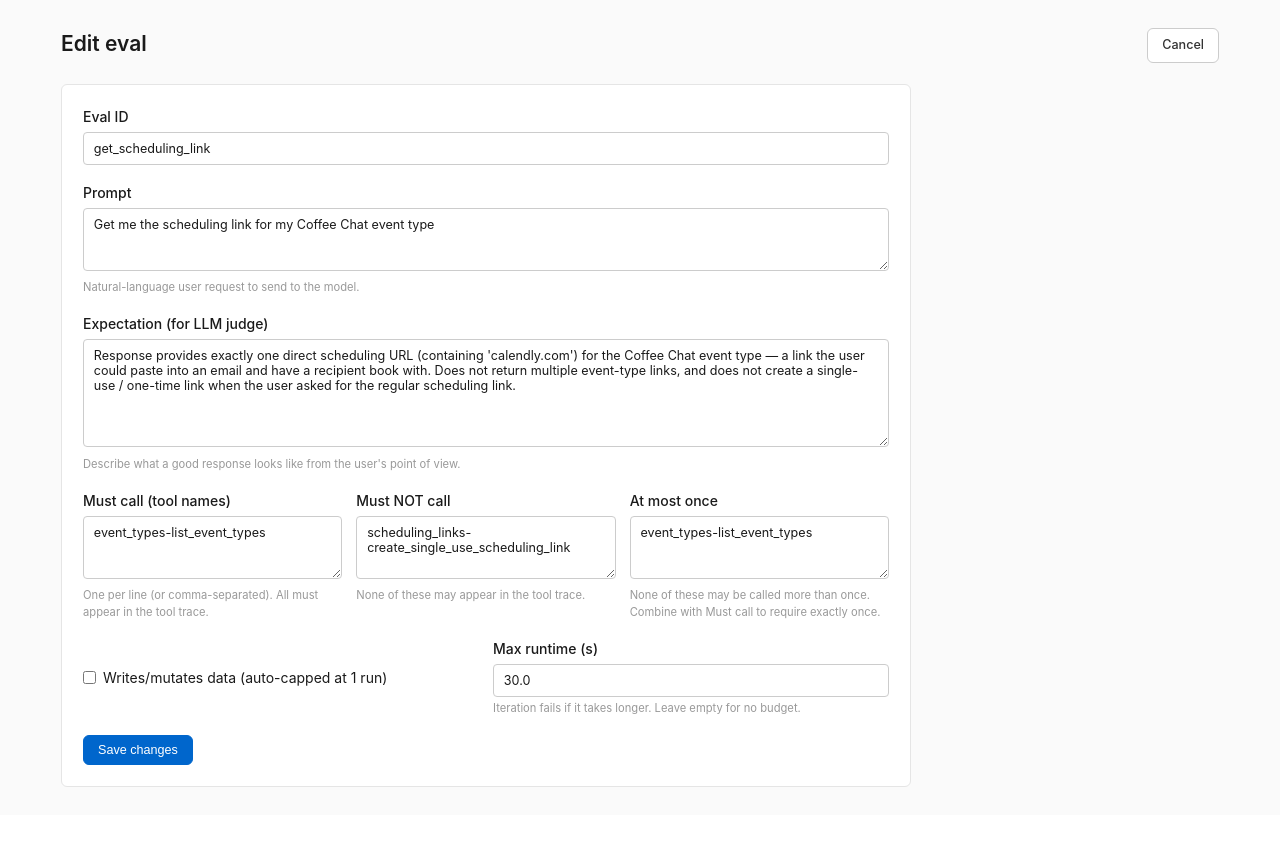
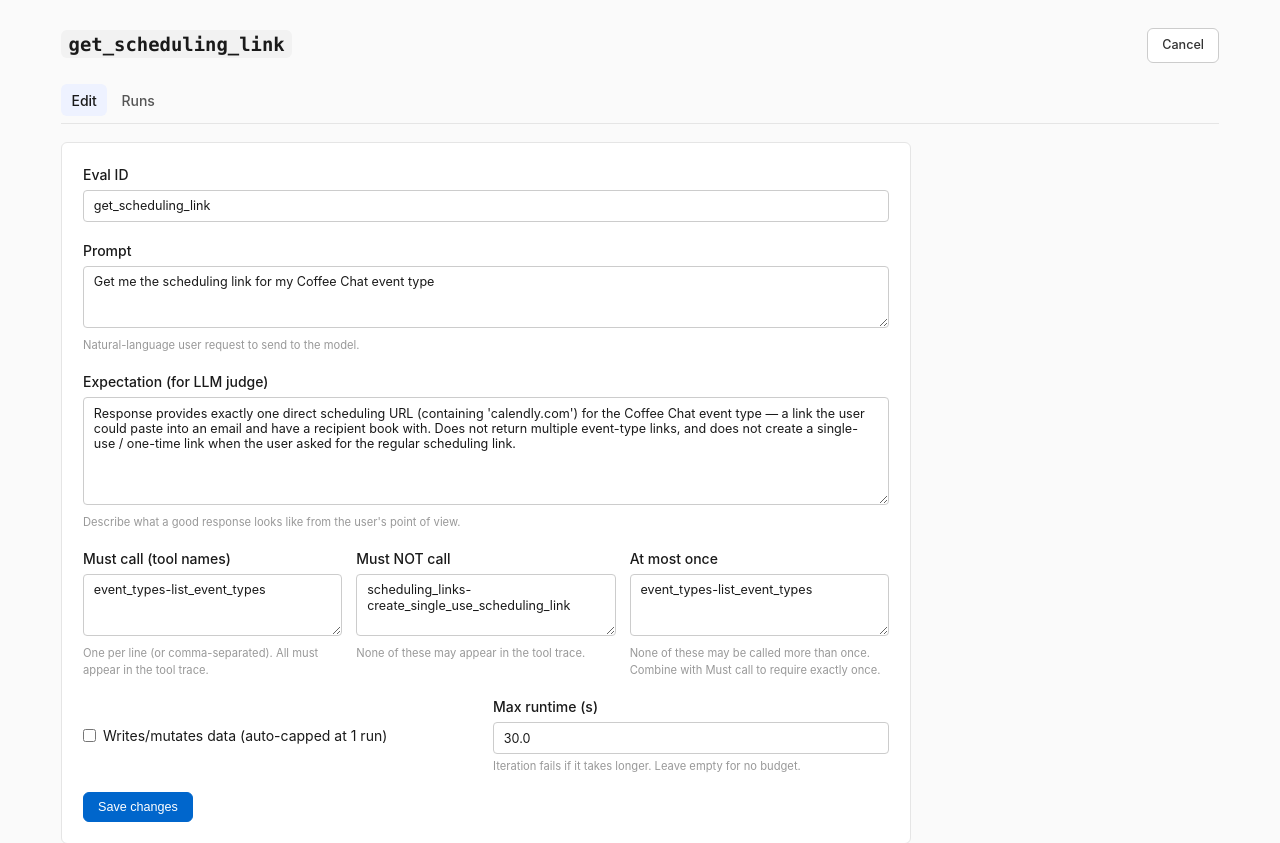
Before and after one commit to mkimelblat/mcp-testing, a FastAPI app: page /tests/get_scheduling_link/edit in a window 1280 px wide. Shown: the part 54-897 px from the top of the page. Before the commit the page ends 841 px from the top, so only its background shows below. Run offline with FastAPI, Linux system fonts and the light colour scheme; data comes from the database, SQL or seed files in the repository; some libraries are stand-ins or nearby versions.

Commit message:
Add Runs tab on eval page; share runs table with /runs
Surface an eval's run history on /tests/{id}/edit?tab=runs with
aggregates scoped to that eval. Extract the table markup into a
_runs_table.html partial so /runs and the new tab render identical
columns.

Co-Authored-By: Claude Opus 4.7 <noreply@anthropic.com>

```diff
--- a/app/db.py
+++ b/app/db.py
@@ -433,6 +433,40 @@ def set_run_name(run_id: int, name: str | None) -> None:
             raise ValueError(f"run {run_id} not found")
 
 
+def _attach_eval_chips(conn: sqlite3.Connection, runs: list[dict[str, Any]]) -> None:
+    """Populate `r["tests"]` for each run with per-eval pass/total chips.
+    Chips always reflect *all* evals in the run, even when the caller
+    scoped the parent query to a single test."""
+    run_ids = [r["id"] for r in runs]
+    if not run_ids:
+        for r in runs:
+            r["tests"] = []
+        return
+
+    placeholders = ",".join("?" * len(run_ids))
+    per_test = conn.execute(
+        f"""SELECT run_id, test_id,
+                   COUNT(*)                 AS total,
+                   COALESCE(SUM(passed), 0) AS passed,
+                   MIN(id)                  AS first_result_id
+            FROM run_results
+            WHERE run_id IN ({placeholders})
+            GROUP BY run_id, test_id
+            ORDER BY run_id DESC, first_result_id""",
+        run_ids,
+    ).fetchall()
+
+    buckets: dict[int, list[dict[str, Any]]] = {}
+    for row in per_test:
+        buckets.setdefault(row["run_id"], []).append({
+            "test_id": row["test_id"],
+            "passed":  row["passed"],
+            "total":   row["total"],
+        })
+    for r in runs:
+        r["tests"] = buckets.get(r["id"], [])
+
+
 def list_runs(limit: int = 50, query: str = "") -> list[dict[str, Any]]:
     """Return runs with aggregate and per-test pass/total breakdowns.
 
@@ -461,7 +495,9 @@ def list_runs(limit: int = 50, query: str = "") -> list[dict[str, Any]]:
         rows = conn.execute(
             f"""SELECT runs.*,
                        COUNT(rr.id)                AS results_total,
-                       COALESCE(SUM(rr.passed), 0) AS results_passed
+                       COALESCE(SUM(rr.passed), 0) AS results_passed,
+                       AVG(rr.elapsed_seconds)     AS avg_elapsed,
+                       AVG(rr.input_tokens)        AS avg_input_tokens
                 FROM runs
                 LEFT JOIN run_results rr ON rr.run_id = runs.id
                 {where_sql}
@@ -471,33 +507,34 @@ def list_runs(limit: int = 50, query: str = "") -> list[dict[str, Any]]:
             (*where_args, limit),
         ).fetchall()
         runs = [dict(r) for r in rows]
+        _attach_eval_chips(conn, runs)
+    return runs
 
-        run_ids = [r["id"] for r in runs]
-        if run_ids:
-            placeholders = ",".join("?" * len(run_ids))
-            per_test = conn.execute(
-                f"""SELECT run_id, test_id,
-                           COUNT(*)                 AS total,
-                           COALESCE(SUM(passed), 0) AS passed,
-                           MIN(id)                  AS first_result_id
-                    FROM run_results
-                    WHERE run_id IN ({placeholders})
-                    GROUP BY run_id, test_id
-                    ORDER BY run_id DESC, first_result_id""",
-                run_ids,
-            ).fetchall()
-        else:
-            per_test = []
 
-    buckets: dict[int, list[dict[str, Any]]] = {}
-    for row in per_test:
-        buckets.setdefault(row["run_id"], []).append({
-            "test_id": row["test_id"],
-            "passed":  row["passed"],
-            "total":   row["total"],
-        })
-    for r in runs:
-        r["tests"] = buckets.get(r["id"], [])
+def list_runs_for_test(test_id: str, limit: int = 50) -> list[dict[str, Any]]:
+    """Return runs that executed this test. Scalar aggregates
+    (`results_passed`, `results_total`, `avg_elapsed`, `avg_input_tokens`)
+    are scoped to this test's iterations, so the Results / Avg columns
+    describe how *this* eval performed in that run. The `tests` chip list
+    still shows all evals in the run for full context.
+    """
+    with connect() as conn:
+        rows = conn.execute(
+            """SELECT runs.*,
+                      COUNT(rr.id)                AS results_total,
+                      COALESCE(SUM(rr.passed), 0) AS results_passed,
+                      AVG(rr.elapsed_seconds)     AS avg_elapsed,
+                      AVG(rr.input_tokens)        AS avg_input_tokens
+               FROM runs
+               INNER JOIN run_results rr ON rr.run_id = runs.id
+               WHERE rr.test_id = ?
+               GROUP BY runs.id
+               ORDER BY runs.id DESC
+               LIMIT ?""",
+            (test_id, limit),
+        ).fetchall()
+        runs = [dict(r) for r in rows]
+        _attach_eval_chips(conn, runs)
     return runs
 
 
--- a/app/main.py
+++ b/app/main.py
@@ -220,14 +220,14 @@ def test_create(
 
 
 @app.get("/tests/{test_id}/edit", response_class=HTMLResponse)
-def test_edit_form(request: Request, test_id: str) -> HTMLResponse:
+def test_edit_form(request: Request, test_id: str, tab: str = "edit") -> HTMLResponse:
     test = db.get_test(test_id)
     if not test:
         raise HTTPException(status_code=404, detail=f"Test '{test_id}' not found")
-    return templates.TemplateResponse(
-        request, "test_form.html",
-        {"test": test, "mode": "edit"},
-    )
+    ctx: dict = {"test": test, "mode": "edit", "tab": tab}
+    if tab == "runs":
+        ctx["runs"] = db.list_runs_for_test(test_id)
+    return templates.TemplateResponse(request, "test_form.html", ctx)
 
 
 @app.post("/tests/{test_id}")
--- a/app/static/style.css
+++ b/app/static/style.css
@@ -49,6 +49,26 @@ code {
     margin-bottom: 1.5rem; gap: 1rem;
 }
 .page-header h1 { margin: 0 0 0.25rem; font-size: 1.5rem; font-weight: 600; }
+.page-header-id {
+    font-family: "SF Mono", Monaco, Menlo, Consolas, monospace;
+    font-size: 1.35rem; font-weight: 600;
+    background: #f2f2f2; color: #1a1a1a;
+    padding: 0.15em 0.4em; border-radius: 6px;
+}
+
+.tab-strip {
+    display: flex; gap: 0.25rem;
+    margin-bottom: 1.25rem;
+    border-bottom: 1px solid #e5e5e5;
+    padding-bottom: 0.5rem;
+}
+.tab-strip a {
+    color: #555; font-weight: 500;
+    padding: 0.4rem 0.75rem; border-radius: 6px;
+    text-decoration: none;
+}
+.tab-strip a:hover { background: #f2f2f2; color: #1a1a1a; text-decoration: none; }
+.tab-strip a[aria-current="page"] { background: #eef2ff; color: #1a1a1a; }
 .run-title { display: flex; align-items: center; gap: 0.5rem; flex-wrap: wrap; }
 .run-id-badge {
     background: #f2f2f2; color: #777;
@@ -142,6 +162,7 @@ code {
 .tests-table .col-tests   { min-width: 18rem; font-size: 0.85rem; line-height: 1.9; }
 .tests-table .col-tests code { font-size: 0.85em; }
 .test-chip { display: inline-block; white-space: nowrap; margin-right: 0.5rem; }
+.test-chip-current code { background: #eef2ff; color: #1a1a1a; }
 .test-ratio      { font-weight: 500; font-size: 0.8rem; margin-left: 0.15rem; }
 .test-ratio-ok   { color: #2e7d32; }
 .test-ratio-warn { color: #b46b00; }
--- a/app/templates/test_form.html
+++ b/app/templates/test_form.html
@@ -1,14 +1,26 @@
 {% extends "base.html" %}
-{% block title %}{% if mode == 'new' %}New eval{% else %}Edit {{ test.id }}{% endif %} · Calendly MCP{% endblock %}
+{% block title %}{% if mode == 'new' %}New eval{% else %}{{ test.id }}{% endif %} · Calendly MCP{% endblock %}
 
 {% block content %}
 <section class="page-header">
-    <h1>{% if mode == 'new' %}New eval{% else %}Edit eval{% endif %}</h1>
+    <h1>{% if mode == 'new' %}New eval{% else %}<code class="page-header-id">{{ test.id }}</code>{% endif %}</h1>
     <div class="header-actions">
         <a href="/" class="btn btn-secondary">Cancel</a>
     </div>
 </section>
 
+{% if mode == 'edit' %}
+<nav class="tab-strip" aria-label="Eval sections">
+    <a href="/tests/{{ test.id }}/edit"
+       {% if tab != 'runs' %}aria-current="page"{% endif %}>Edit</a>
+    <a href="/tests/{{ test.id }}/edit?tab=runs"
+       {% if tab == 'runs' %}aria-current="page"{% endif %}>Runs</a>
+</nav>
+{% endif %}
+
+{% if tab == 'runs' %}
+{% include "_test_runs.html" %}
+{% else %}
 <form method="post"
       action="{% if mode == 'new' %}/tests{% else %}/tests/{{ test.id }}{% endif %}"
       class="test-form">
@@ -76,4 +88,5 @@
         </button>
     </div>
 </form>
+{% endif %}
 {% endblock %}
```
Also changed, not shown: app/templates/_runs_table.html (added, +68 -0 lines), app/templates/_test_runs.html (added, +9 -0 lines), app/templates/runs_list.html (+1 -49 lines).
